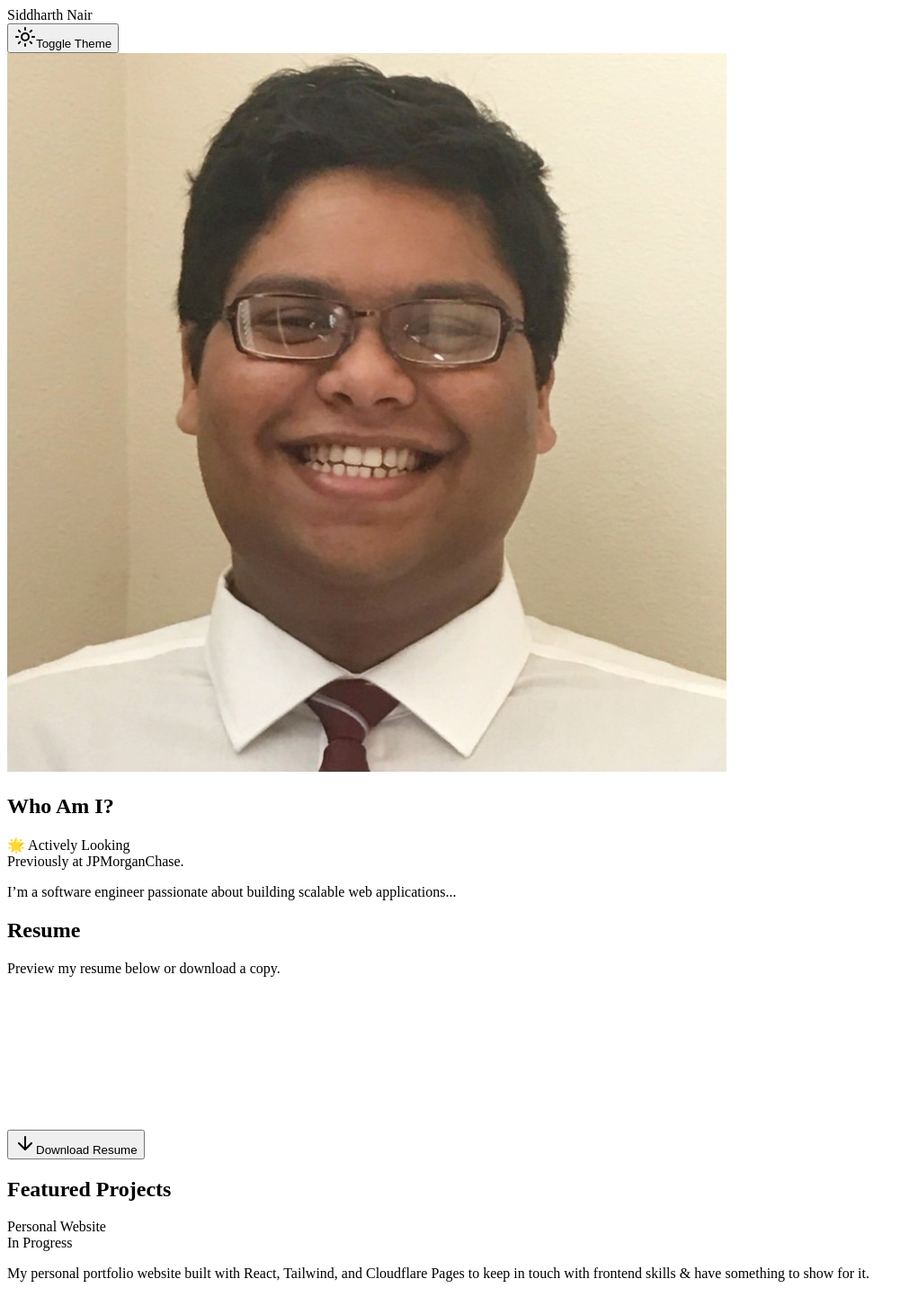
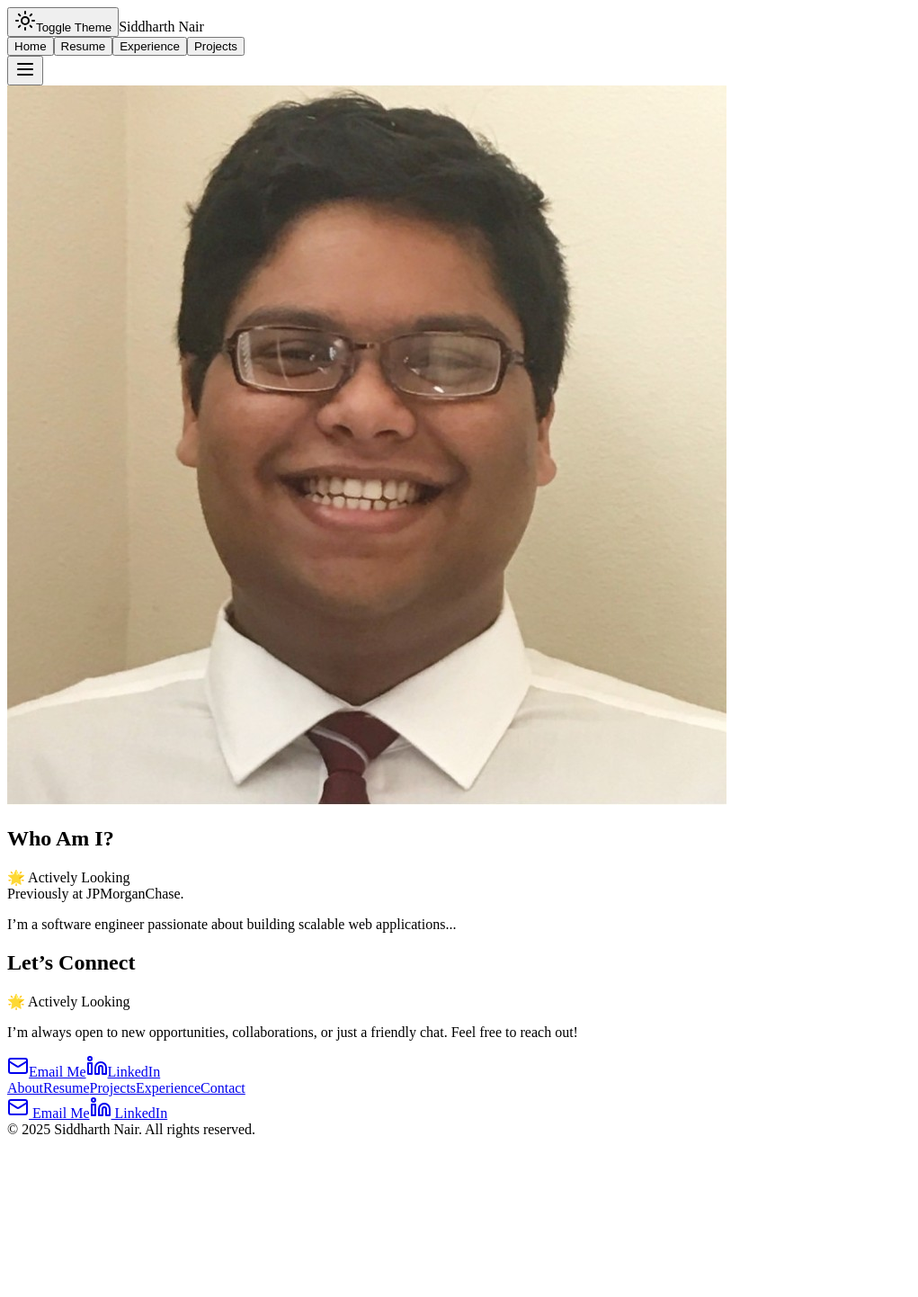
Before and after one commit to NairSiddharth/PersonalWebsite, a Next.js app: page / in a window 1280 px wide. Shown: the top 1442 px of the page at 90% size, without its empty margins (0-1021 px from the left). After the commit the page ends 1273 px from the top, so only its background shows below. Built offline with nearby package versions, Linux system fonts and the light colour scheme.

Commit message:
moved content to different pages, added a navbar and footer.

```diff
--- a/package.json
+++ b/package.json
@@ -10,7 +10,9 @@
   },
   "dependencies": {
     "@radix-ui/react-accordion": "^1.2.12",
+    "@radix-ui/react-aspect-ratio": "^1.1.7",
     "@radix-ui/react-avatar": "^1.1.10",
+    "@radix-ui/react-collapsible": "^1.1.12",
     "@radix-ui/react-dropdown-menu": "^2.1.16",
     "@radix-ui/react-navigation-menu": "^1.2.14",
     "@radix-ui/react-primitive": "^1.0.3",
--- a/src/app/layout.tsx
+++ b/src/app/layout.tsx
@@ -3,7 +3,8 @@
 import { ReactNode } from "react";
 import { TooltipProvider } from "@/components/ui/tooltip";
 import { ThemeProvider } from "@/components/theme-provider";
-import { ModeToggle } from "@/components/mode-toggle";
+import Footer from "@/components/footer";
+import Navbar from "@/components/navbar";
 
 interface LayoutProps {
   children: ReactNode;
@@ -14,15 +15,12 @@ export default function RootLayout({ children }: LayoutProps) {
     <html lang="en" suppressHydrationWarning>
       <body className="bg-background text-foreground font-body transition-colors duration-300">
         <ThemeProvider attribute="class" defaultTheme="system" enableSystem>
-          <nav className="fixed top-0 w-full backdrop-blur bg-background/70 z-50 border-b border-border p-4 flex justify-between items-center">
-            <div className="font-bold text-lg">Siddharth Nair</div>
-            <ModeToggle />
-          </nav>
-
+          <Navbar />
           <TooltipProvider>
             <main className="pt-24">{children}</main>
           </TooltipProvider>
         </ThemeProvider>
+        <Footer />
       </body>
     </html>
   );
--- a/src/app/page.tsx
+++ b/src/app/page.tsx
@@ -14,9 +14,6 @@ export default function Home() {
   return (
     <main className="space-y-16">
       <About />
-      <Resume />
-      <Projects />
-      <Experience />
       <Contact />
     </main>
   );
--- /dev/null
+++ b/src/components/footer.tsx
@@ -0,0 +1,48 @@
+"use client";
+
+import { Mail, Linkedin } from "lucide-react";
+import { Button } from "@/components/ui/button";
+import profile from "@/data/profile.json";
+
+export default function Footer() {
+  const sections = [
+    { title: "About", href: "#about" },
+    { title: "Resume", href: "#resume" },
+    { title: "Projects", href: "#projects" },
+    { title: "Experience", href: "#experience" },
+    { title: "Contact", href: "#contact" },
+  ];
+
+  return (
+    <footer className="border-t pt-8 pb-6 mt-12 max-w-4xl mx-auto px-6 text-center sm:text-left">
+      <div className="flex items-center sm:flex-row  justify-center sm:justify-between gap-4 mb-6 flex-wrap">
+        <div className="flex flew-row flex-wrap gap-4 justify-center">
+          {sections.map((sec) => (
+            <a key={sec.title} href={sec.href} className="hover:text-foreground transition-colors">
+              {sec.title}
+            </a>
+          ))}
+        </div>
+
+        {/* Contact */}
+        <div className="flex gap-5 mt-2 sm:mt-0">
+          <Button asChild variant="default" size="sm">
+            <a href={`mailto:${profile.email}`} className="flex items-center gap-2">
+              <Mail className="w-4 h-4" /> Email Me
+            </a>
+          </Button>
+
+          <Button asChild variant="outline" size="sm">
+            <a href={`https://www.linkedin.com/in/${profile.linkedin}`} target="_blank" rel="noopener noreferrer" className="flex items-center gap-2">
+              <Linkedin className="w-4 h-4" /> LinkedIn
+            </a>
+          </Button>
+        </div>
+      </div>
+
+      <div className="text-muted-foreground text-sm">
+        © {new Date().getFullYear()} Siddharth Nair. All rights reserved.
+      </div>
+    </footer>
+  );
+}
--- /dev/null
+++ b/src/components/navbar.tsx
@@ -0,0 +1,72 @@
+"use client";
+
+import { useState } from "react";
+import Link from "next/link";
+import { ModeToggle } from "@/components/mode-toggle";
+import { Button } from "@/components/ui/button";
+import {
+  NavigationMenu,
+  NavigationMenuItem,
+  NavigationMenuList,
+  NavigationMenuTrigger,
+  NavigationMenuContent,
+} from "@/components/ui/navigation-menu";
+import { Menu, X } from "lucide-react";
+
+const navLinks = [
+  { label: "Home", href: "/" },
+  { label: "Resume", href: "/resume" },
+  { label: "Experience", href: "/experience" },
+  { label: "Projects", href: "/projects" },
+];
+
+export default function Navbar() {
+  const [mobileOpen, setMobileOpen] = useState(false);
+
+  return (
+    <nav className="fixed top-0 w-full backdrop-blur bg-background/70 z-50 border-b border-border p-4 flex justify-between items-center">
+      {/* Left: Dark Mode Toggle */}
+      <div className="flex items-center gap-2">
+        <ModeToggle />
+        <span className="font-bold text-lg hidden sm:inline">Siddharth Nair</span>
+      </div>
+
+      {/* Right: Desktop Links */}
+      <div className="hidden md:flex items-center gap-4">
+        {navLinks.map((link) => (
+          <Link key={link.href} href={link.href}>
+            <Button variant="ghost">{link.label}</Button>
+          </Link>
+        ))}
+      </div>
+
+      {/* Mobile Hamburger Menu */}
+      <div className="md:hidden">
+        <Button
+          variant="outline"
+          onClick={() => setMobileOpen(!mobileOpen)}
+          className="p-2"
+        >
+          {mobileOpen ? <X className="w-5 h-5" /> : <Menu className="w-5 h-5" />}
+        </Button>
+      </div>
+
+      {/* Mobile Dropdown */}
+      {mobileOpen && (
+        <div className="absolute top-full right-0 mt-2 w-48 bg-background border border-border rounded-md shadow-lg flex flex-col z-50">
+          {navLinks.map((link) => (
+            <Link key={link.href} href={link.href}>
+              <Button
+                variant="ghost"
+                className="w-full justify-start"
+                onClick={() => setMobileOpen(false)}
+              >
+                {link.label}
+              </Button>
+            </Link>
+          ))}
+        </div>
+      )}
+    </nav>
+  );
+}
--- a/src/sections/About.tsx
+++ b/src/sections/About.tsx
@@ -3,13 +3,13 @@
 import profile from "@/data/profile.json";
 import resumeData from "@/data/resume.json";
 import { Badge } from "@/components/ui/badge";
+import { Avatar, AvatarImage, AvatarFallback } from "@/components/ui/avatar";
 
 export default function About() {
-  // Use the latest experience to determine current/previous employer
+  // Latest experience for employment text
   const latestExperience = resumeData.experience[0];
   const currentEmployer = latestExperience?.company || "";
 
-  // Determine employment text dynamically
   const employmentText =
     profile.status.toLowerCase().includes("happily employed")
       ? `Currently employed at ${currentEmployer}.`
@@ -20,11 +20,10 @@ export default function About() {
   return (
     <section className="flex flex-col items-center justify-center py-12 px-6 max-w-4xl mx-auto space-y-6 text-center">
       {/* Profile Picture */}
-      <img
-        src="/moi.jpg"
-        alt={profile.name}
-        className="w-24 h-24 sm:w-24 sm:h-24 rounded-full shadow-lg object-cover border-4 border-primary"
-      />
+      <Avatar className="w-24 h-24 sm:w-24 sm:h-24 border-4 border-primary shadow-lg">
+        <AvatarImage src="/moi.jpg" alt={profile.name} />
+        <AvatarFallback>{profile.name[0]}</AvatarFallback>
+      </Avatar>
 
       {/* Header */}
       <h1 className="text-4xl font-bold">Who Am I?</h1>
--- a/src/sections/Contact.tsx
+++ b/src/sections/Contact.tsx
@@ -1,3 +1,5 @@
+"use client";
+
 import { Button } from "@/components/ui/button";
 import { Badge } from "@/components/ui/badge";
 import { Mail, Linkedin } from "lucide-react";
@@ -9,17 +11,16 @@ export default function Contact() {
       {/* Contact Section */}
       <h2 className="text-3xl font-bold mb-2">Let’s Connect</h2>
 
-      {/* Status Badge from config */}
+      {/* Status Badge */}
       <Badge variant="secondary" className="mb-6">
         🌟 {profile.status}
       </Badge>
 
       <p className="text-muted-foreground mb-8">
-        I’m always open to new opportunities, collaborations, or just a friendly
-        chat. Feel free to reach out!
+        I’m always open to new opportunities, collaborations, or just a friendly chat. Feel free to reach out!
       </p>
 
-      <div className="flex justify-center gap-4 mb-12 flex-wrap">
+      <div className="flex justify-center gap-4 flex-wrap">
         <Button asChild variant="default" size="lg">
           <a href={`mailto:${profile.email}`} className="flex items-center gap-2">
             <Mail className="w-5 h-5" />
@@ -39,27 +40,6 @@ export default function Contact() {
           </a>
         </Button>
       </div>
-
-      {/* Footer-style mini version */}
-      <footer className="border-t pt-6 mt-12 flex justify-center gap-6 text-muted-foreground">
-        <a
-          href={`mailto:${profile.email}`}
-          className="flex items-center gap-2 hover:text-foreground transition-colors"
-        >
-          <Mail className="w-4 h-4" />
-          <span>Email</span>
-        </a>
-
-        <a
-          href={`https://www.linkedin.com/in/${profile.linkedin}`}
-          target="_blank"
-          rel="noopener noreferrer"
-          className="flex items-center gap-2 hover:text-foreground transition-colors"
-        >
-          <Linkedin className="w-4 h-4" />
-          <span>LinkedIn</span>
-        </a>
-      </footer>
     </section>
   );
 }
```
Also changed, not shown: src/app/experience/page.tsx (added, +9 -0 lines), src/app/projects/page.tsx (added, +9 -0 lines), src/app/resume/page.tsx (added, +9 -0 lines), src/components/ui/aspect-ratio.tsx (added, +7 -0 lines), src/components/ui/collapsible.tsx (added, +11 -0 lines), 1 other file (tests, documents, lock files or other folders).
